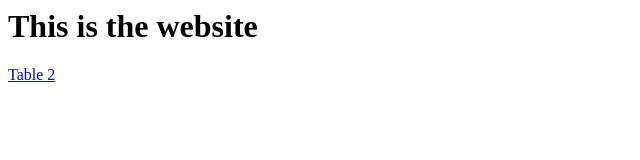
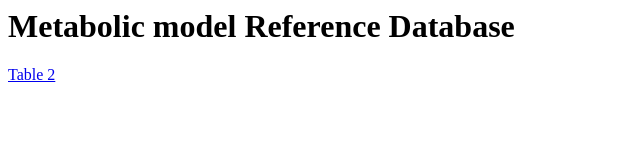
Before and after one commit to Angione-Lab/Tools-for-GEM-reconstruction-and-analysis-, a plain HTML site: page index.html in a window 1280 px wide. Shown: the whole page, without its empty margins (0-640 px from the left). Drawn offline with Linux system fonts and the light colour scheme.

Commit message:
Update index.html

```diff
--- a/index.html
+++ b/index.html
@@ -1,3 +1,3 @@
 <html>
-    <h1>This is the website</h1>
+    <h1>Metabolic model Reference Database</h1>
 <p><a href="table2.html">Table 2</a>
```
